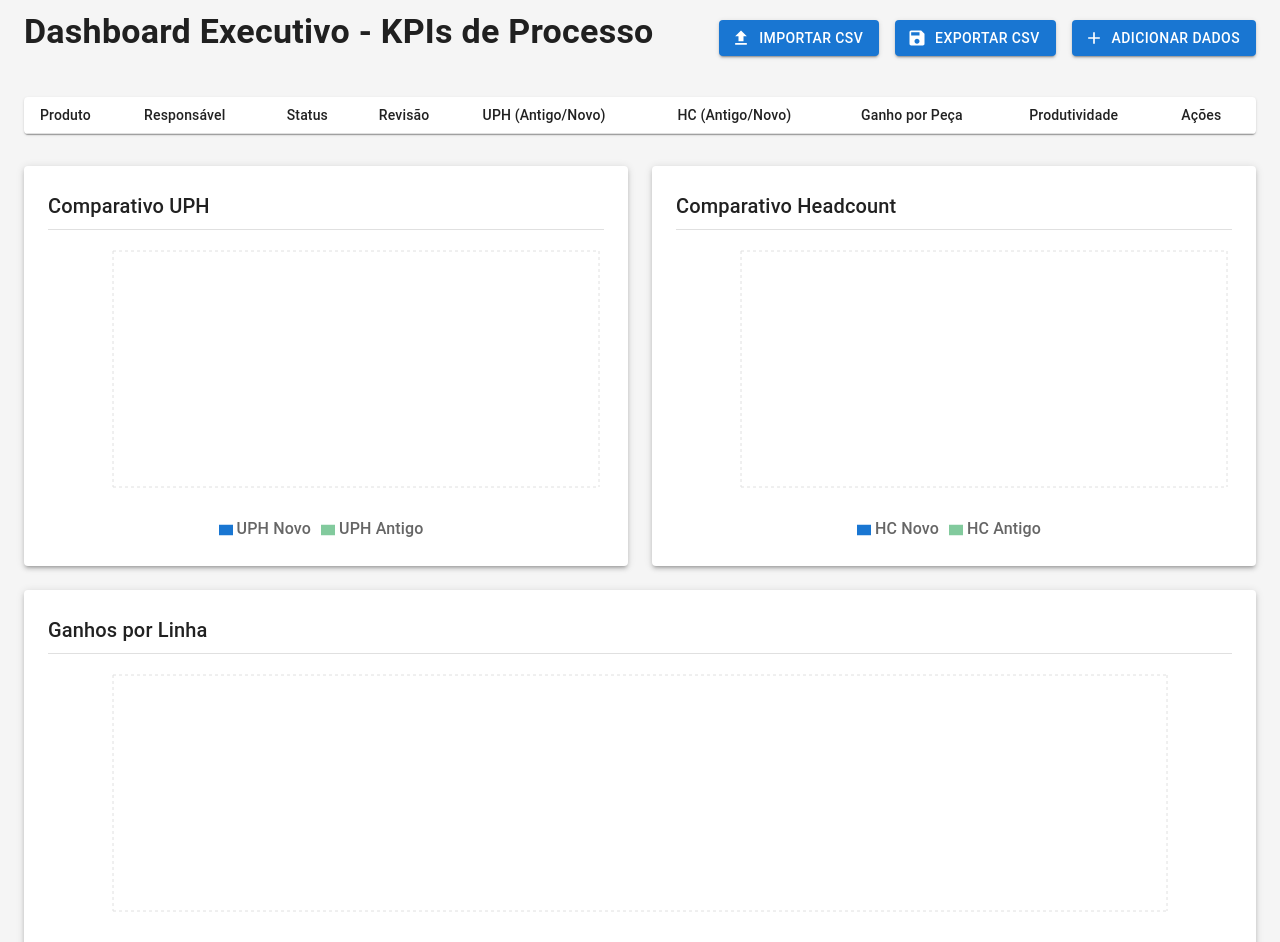
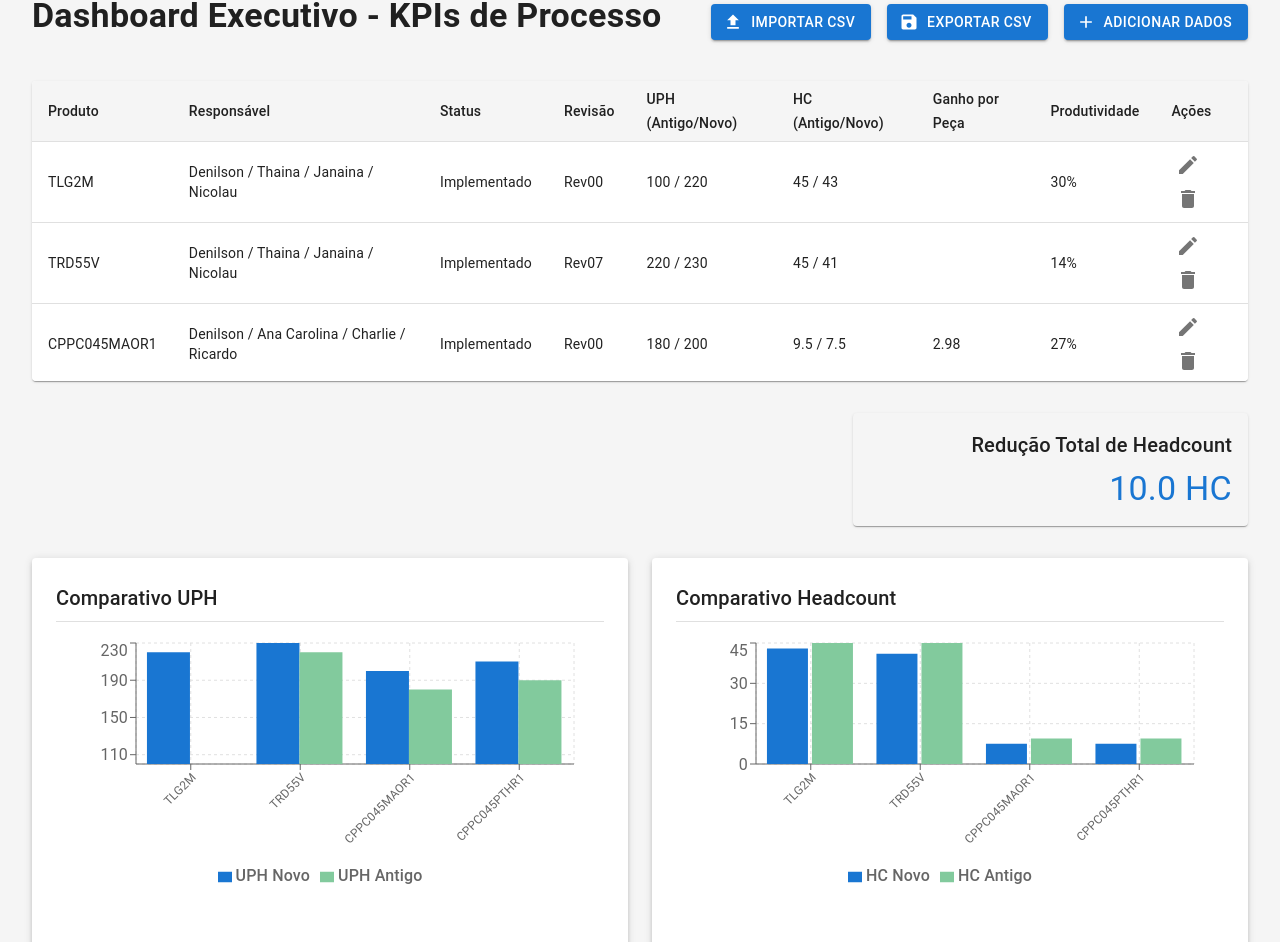
Before and after one commit to BrunoParaguassu/SW_Acompanhamento_Melhorias, a React (Vite) app: page / in a window 1280 px wide. Shown: the part 21-963 px from the top of the page. Built offline with nearby package versions, Linux system fonts and the light colour scheme.

Commit message:
Adicionado suporte para geração de executável com Electron

```diff
--- a/src/App.jsx
+++ b/src/App.jsx
@@ -81,7 +81,82 @@ const initialFormState = {
 }
 
 function App() {
-  const [data, setData] = useState([])
+  const [data, setData] = useState([
+    {
+      name: 'TLG2M',
+      responsavel: 'Denilson / Thaina / Janaina / Nicolau',
+      status: 'Implementado',
+      revisao: 'Rev00',
+      familia: 'TV',
+      uphAntigo: 100,
+      hcAntigo: 45,
+      tpAntigo: 0.275,
+      custoAntigo: 25.68,
+      upphAntigo: 4.45,
+      uphNovo: 220,
+      hcNovo: 43,
+      tpNovo: 0.204545455,
+      custoNovo: 26.38,
+      upphNovo: 4.89,
+      produtividade: 30
+    },
+    {
+      name: 'TRD55V',
+      responsavel: 'Denilson / Thaina / Janaina / Nicolau',
+      status: 'Implementado',
+      revisao: 'Rev07',
+      familia: 'TV',
+      uphAntigo: 220,
+      hcAntigo: 45,
+      tpAntigo: 0.079,
+      custoAntigo: 15.54,
+      upphAntigo: 4.95,
+      uphNovo: 230,
+      hcNovo: 41,
+      tpNovo: 0.74782887,
+      custoNovo: 13.95,
+      upphNovo: 5.61,
+      produtividade: 14
+    },
+    {
+      name: 'CPPC045MAOR1',
+      responsavel: 'Denilson / Ana Carolina / Charlie / Ricardo',
+      status: 'Implementado',
+      revisao: 'Rev00',
+      familia: 'TV',
+      uphAntigo: 180,
+      hcAntigo: 9.5,
+      tpAntigo: 0.086,
+      custoAntigo: 8.16,
+      upphAntigo: 11.58,
+      uphNovo: 200,
+      hcNovo: 7.5,
+      tpNovo: 0.06818118,
+      custoNovo: 5.18,
+      upphNovo: 14.67,
+      produtividade: 27,
+      ganhoPerPeca: (8.16 - 5.18).toFixed(2)
+    },
+    {
+      name: 'CPPC045PTHR1',
+      responsavel: 'Denilson / Ana Carolina / Charlie / Ricardo',
+      status: 'Implementado',
+      revisao: 'Rev00',
+      familia: 'TV',
+      uphAntigo: 190,
+      hcAntigo: 9.5,
+      tpAntigo: 0.086,
+      custoAntigo: 8.16,
+      upphAntigo: 11.58,
+      uphNovo: 210,
+      hcNovo: 7.5,
+      tpNovo: 0.06818118,
+      custoNovo: 5.18,
+      upphNovo: 14.67,
+      produtividade: 27,
+      ganhoPerPeca: (8.16 - 5.18).toFixed(2)
+    }
+  ])
   const [open, setOpen] = useState(false)
   const [formData, setFormData] = useState(initialFormState)
   const [editIndex, setEditIndex] = useState(null)
@@ -160,6 +235,34 @@ function App() {
     saveDataToCSV(data)
   }
 
+  const calculateHCReduction = () => {
+    return data.reduce((total, item) => {
+      return total + (item.hcAntigo - item.hcNovo)
+    }, 0).toFixed(1)
+  }
+
+  const generateUPHTicks = () => {
+    if (data.length === 0) return [0, 10, 20, 30, 40, 50]
+
+    const values = data.flatMap(d => [d.uphAntigo, d.uphNovo])
+    const min = Math.floor(Math.min(...values) / 10) * 10
+    const max = Math.ceil(Math.max(...values) / 10) * 10
+
+    const ticks = []
+    for (let i = min; i <= max; i += 10) {
+      ticks.push(i)
+    }
+    return ticks
+  }
+
+  const generateHCTicks = () => {
+    const ticks = []
+    for (let i = 0; i <= 45; i += 5) {
+      ticks.push(i)
+    }
+    return ticks
+  }
+
   const handleImportCSV = async (event) => {
     const file = event.target.files[0]
     if (file) {
@@ -179,9 +282,15 @@ function App() {
 
   return (
     <ThemeProvider theme={theme}>
-      <Box sx={{ bgcolor: 'background.default', minHeight: '100vh', py: 4 }}>
-        <Container maxWidth="xl">
-          <Box sx={{ display: 'flex', justifyContent: 'space-between', alignItems: 'center', mb: 4 }}>
+      <Box sx={{ bgcolor: 'background.default', minHeight: '100vh' }}>
+        <Box sx={{ p: 2 }}>
+          <Box sx={{
+            display: 'flex',
+            justifyContent: 'space-between',
+            alignItems: 'center',
+            mb: 4,
+            px: 2
+          }}>
             <Typography variant="h4" component="h1" gutterBottom sx={{ fontWeight: 'bold' }}>
               Dashboard Executivo - KPIs de Processo
             </Typography>
@@ -219,7 +328,195 @@ function App() {
             </Box>
           </Box>
 
-          {/* Form Dialog */}
+          <Box sx={{ mx: 2, mb: 4 }}>
+            <TableContainer component={Paper} sx={{
+              maxHeight: '300px',
+              overflow: 'auto'
+            }}>
+              <Table size="small" stickyHeader>
+                <TableHead>
+                  <TableRow>
+                    <TableCell>Produto</TableCell>
+                    <TableCell>Responsável</TableCell>
+                    <TableCell>Status</TableCell>
+                    <TableCell>Revisão</TableCell>
+                    <TableCell>UPH (Antigo/Novo)</TableCell>
+                    <TableCell>HC (Antigo/Novo)</TableCell>
+                    <TableCell>Ganho por Peça</TableCell>
+                    <TableCell>Produtividade</TableCell>
+                    <TableCell>Ações</TableCell>
+                  </TableRow>
+                </TableHead>
+                <TableBody>
+                  {data.map((row, index) => (
+                    <TableRow key={index}>
+                      <TableCell>{row.name}</TableCell>
+                      <TableCell>{row.responsavel}</TableCell>
+                      <TableCell>{row.status}</TableCell>
+                      <TableCell>{row.revisao}</TableCell>
+                      <TableCell>{row.uphAntigo} / {row.uphNovo}</TableCell>
+                      <TableCell>{row.hcAntigo} / {row.hcNovo}</TableCell>
+                      <TableCell>{row.ganhoPerPeca}</TableCell>
+                      <TableCell>{row.produtividade}%</TableCell>
+                      <TableCell>
+                        <Tooltip title="Editar">
+                          <IconButton size="small" onClick={() => handleEdit(index)}>
+                            <EditIcon />
+                          </IconButton>
+                        </Tooltip>
+                        <Tooltip title="Excluir">
+                          <IconButton size="small" onClick={() => handleDelete(index)}>
+                            <DeleteIcon />
+                          </IconButton>
+                        </Tooltip>
+                      </TableCell>
+                    </TableRow>
+                  ))}
+                </TableBody>
+              </Table>
+            </TableContainer>
+          </Box>
+
+          <Box sx={{ mx: 2, mb: 4 }}>
+            <Grid container spacing={2} justifyContent="flex-end">
+              <Grid item xs={12} md={4}>
+                <Paper sx={{
+                  p: 2,
+                  bgcolor: '#f5f5f5',
+                  textAlign: 'right'
+                }}>
+                  <Typography variant="h6" gutterBottom>
+                    Redução Total de Headcount
+                  </Typography>
+                  <Typography variant="h4" color="primary">
+                    {calculateHCReduction()} HC
+                  </Typography>
+                </Paper>
+              </Grid>
+            </Grid>
+          </Box>
+
+          <Box sx={{ px: 2 }}>
+            <Grid container spacing={3}>
+              <Grid item xs={12} md={6}>
+                <Paper sx={{ p: 3, height: 450, boxShadow: 3 }}>
+                  <Typography variant="h6" gutterBottom sx={{ fontWeight: 'medium' }}>
+                    Comparativo UPH
+                  </Typography>
+                  <Divider sx={{ mb: 2 }} />
+                  <ResponsiveContainer width="100%" height={350}>
+                    <BarChart
+                      data={data}
+                      margin={{
+                        top: 5,
+                        right: 30,
+                        left: 20,
+                        bottom: 100
+                      }}
+                      barGap={0}
+                      maxBarSize={50}
+                    >
+                      <CartesianGrid strokeDasharray="3 3" />
+                      <XAxis
+                        dataKey="name"
+                        interval={0}
+                        angle={-45}
+                        textAnchor="end"
+                        height={100}
+                        tick={{ fontSize: 12 }}
+                      />
+                      <YAxis
+                        ticks={generateUPHTicks()}
+                        domain={[
+                          dataMin => Math.floor(dataMin / 10) * 10,
+                          dataMax => Math.ceil(dataMax / 10) * 10
+                        ]}
+                      />
+                      <RechartsTooltip
+                        formatter={(value, name) => [`${value} un/h`, name]}
+                      />
+                      <Legend />
+                      <Bar dataKey="uphNovo" fill="#1976d2" name="UPH Novo" />
+                      <Bar dataKey="uphAntigo" fill="#82ca9d" name="UPH Antigo" />
+                    </BarChart>
+                  </ResponsiveContainer>
+                </Paper>
+              </Grid>
+
+              <Grid item xs={12} md={6}>
+                <Paper sx={{ p: 3, height: 450, boxShadow: 3 }}>
+                  <Typography variant="h6" gutterBottom sx={{ fontWeight: 'medium' }}>
+                    Comparativo Headcount
+                  </Typography>
+                  <Divider sx={{ mb: 2 }} />
+                  <ResponsiveContainer width="100%" height={350}>
+                    <BarChart
+                      data={data}
+                      margin={{
+                        top: 5,
+                        right: 30,
+                        left: 20,
+                        bottom: 100
+                      }}
+                    >
+                      <CartesianGrid strokeDasharray="3 3" />
+                      <XAxis
+                        dataKey="name"
+                        interval={0}
+                        angle={-45}
+                        textAnchor="end"
+                        height={100}
+                        tick={{ fontSize: 12 }}
+                      />
+                      <YAxis
+                        ticks={generateHCTicks()}
+                        domain={[0, 45]}
+                      />
+                      <RechartsTooltip />
+                      <Legend />
+                      <Bar dataKey="hcNovo" fill="#1976d2" name="HC Novo" />
+                      <Bar dataKey="hcAntigo" fill="#82ca9d" name="HC Antigo" />
+                    </BarChart>
+                  </ResponsiveContainer>
+                </Paper>
+              </Grid>
+
+              <Grid item xs={12}>
+                <Paper sx={{ p: 3, height: 450, boxShadow: 3 }}>
+                  <Typography variant="h6" gutterBottom sx={{ fontWeight: 'medium' }}>
+                    Ganhos por Linha
+                  </Typography>
+                  <Divider sx={{ mb: 2 }} />
+                  <ResponsiveContainer width="100%" height={350}>
+                    <LineChart data={data}>
+                      <CartesianGrid strokeDasharray="3 3" />
+                      <XAxis dataKey="name" />
+                      <YAxis yAxisId="left" />
+                      <YAxis yAxisId="right" orientation="right" />
+                      <RechartsTooltip />
+                      <Legend />
+                      <Line
+                        yAxisId="left"
+                        type="monotone"
+                        dataKey="ganhoPerPeca"
+                        stroke="#1976d2"
+                        name="Ganho por Peça"
+                      />
+                      <Line
+                        yAxisId="right"
+                        type="monotone"
+                        dataKey="produtividade"
+                        stroke="#ff7300"
+                        name="Ganho em Produtividade (%)"
+                      />
+                    </LineChart>
+                  </ResponsiveContainer>
+                </Paper>
+              </Grid>
+            </Grid>
+          </Box>
+        </Box>
+
         <Dialog open={open} onClose={handleClose} maxWidth="md" fullWidth>
           <DialogTitle>{editIndex !== null ? 'Editar Dados' : 'Adicionar Novos Dados'}</DialogTitle>
           <DialogContent>
@@ -396,128 +693,6 @@ function App() {
             </Button>
           </DialogActions>
         </Dialog>
-
-          {/* Data Table */}
-          <TableContainer component={Paper} sx={{ mb: 4 }}>
-            <Table size="small">
-              <TableHead>
-                <TableRow>
-                  <TableCell>Produto</TableCell>
-                  <TableCell>Responsável</TableCell>
-                  <TableCell>Status</TableCell>
-                  <TableCell>Revisão</TableCell>
-                  <TableCell>UPH (Antigo/Novo)</TableCell>
-                  <TableCell>HC (Antigo/Novo)</TableCell>
-                  <TableCell>Ganho por Peça</TableCell>
-                  <TableCell>Produtividade</TableCell>
-                  <TableCell>Ações</TableCell>
-                </TableRow>
-              </TableHead>
-              <TableBody>
-                {data.map((row, index) => (
-                  <TableRow key={index}>
-                    <TableCell>{row.name}</TableCell>
-                    <TableCell>{row.responsavel}</TableCell>
-                    <TableCell>{row.status}</TableCell>
-                    <TableCell>{row.revisao}</TableCell>
-                    <TableCell>{row.uphAntigo} / {row.uphNovo}</TableCell>
-                    <TableCell>{row.hcAntigo} / {row.hcNovo}</TableCell>
-                    <TableCell>{row.ganhoPerPeca}</TableCell>
-                    <TableCell>{row.produtividade}%</TableCell>
-                    <TableCell>
-                      <Tooltip title="Editar">
-                        <IconButton size="small" onClick={() => handleEdit(index)}>
-                          <EditIcon />
-                        </IconButton>
-                      </Tooltip>
-                      <Tooltip title="Excluir">
-                        <IconButton size="small" onClick={() => handleDelete(index)}>
-                          <DeleteIcon />
-                        </IconButton>
-                      </Tooltip>
-                    </TableCell>
-                  </TableRow>
-                ))}
-              </TableBody>
-            </Table>
-          </TableContainer>
-
-          {/* Charts */}
-          <Grid container spacing={3}>
-            <Grid item xs={12} md={6}>
-              <Paper sx={{ p: 3, height: 400, boxShadow: 3 }}>
-                <Typography variant="h6" gutterBottom sx={{ fontWeight: 'medium' }}>
-                  Comparativo UPH
-                </Typography>
-                <Divider sx={{ mb: 2 }} />
-                <ResponsiveContainer width="100%" height={300}>
-                  <BarChart data={data}>
-                    <CartesianGrid strokeDasharray="3 3" />
-                    <XAxis dataKey="name" />
-                    <YAxis />
-                    <RechartsTooltip />
-                    <Legend />
-                    <Bar dataKey="uphNovo" fill="#1976d2" name="UPH Novo" />
-                    <Bar dataKey="uphAntigo" fill="#82ca9d" name="UPH Antigo" />
-                  </BarChart>
-                </ResponsiveContainer>
-              </Paper>
-            </Grid>
-
-            <Grid item xs={12} md={6}>
-              <Paper sx={{ p: 3, height: 400, boxShadow: 3 }}>
-                <Typography variant="h6" gutterBottom sx={{ fontWeight: 'medium' }}>
-                  Comparativo Headcount
-                </Typography>
-                <Divider sx={{ mb: 2 }} />
-                <ResponsiveContainer width="100%" height={300}>
-                  <BarChart data={data}>
-                    <CartesianGrid strokeDasharray="3 3" />
-                    <XAxis dataKey="name" />
-                    <YAxis />
-                    <RechartsTooltip />
-                    <Legend />
-                    <Bar dataKey="hcNovo" fill="#1976d2" name="HC Novo" />
-                    <Bar dataKey="hcAntigo" fill="#82ca9d" name="HC Antigo" />
-                  </BarChart>
-                </ResponsiveContainer>
-              </Paper>
-            </Grid>
-
-            <Grid item xs={12}>
-              <Paper sx={{ p: 3, height: 400, boxShadow: 3 }}>
-                <Typography variant="h6" gutterBottom sx={{ fontWeight: 'medium' }}>
-                  Ganhos por Linha
-                </Typography>
-                <Divider sx={{ mb: 2 }} />
-                <ResponsiveContainer width="100%" height={300}>
-                  <LineChart data={data}>
-                    <CartesianGrid strokeDasharray="3 3" />
-                    <XAxis dataKey="name" />
-                    <YAxis yAxisId="left" />
-                    <YAxis yAxisId="right" orientation="right" />
-                    <RechartsTooltip />
-                    <Legend />
-                    <Line
-                      yAxisId="left"
-                      type="monotone"
-                      dataKey="ganhoPerPeca"
-                      stroke="#1976d2"
-                      name="Ganho por Peça"
-                    />
-                    <Line
-                      yAxisId="right"
-                      type="monotone"
-                      dataKey="produtividade"
-                      stroke="#ff7300"
-                      name="Ganho em Produtividade (%)"
-                    />
-                  </LineChart>
-                </ResponsiveContainer>
-              </Paper>
-            </Grid>
-          </Grid>
-        </Container>
       </Box>
     </ThemeProvider>
   )
```
Also changed, not shown: electron/main.js (added, +42 -0 lines), package.json (+33 -3 lines), 1 other file (tests, documents, lock files or other folders). Lines whose indentation alone changed are shown as unchanged.
